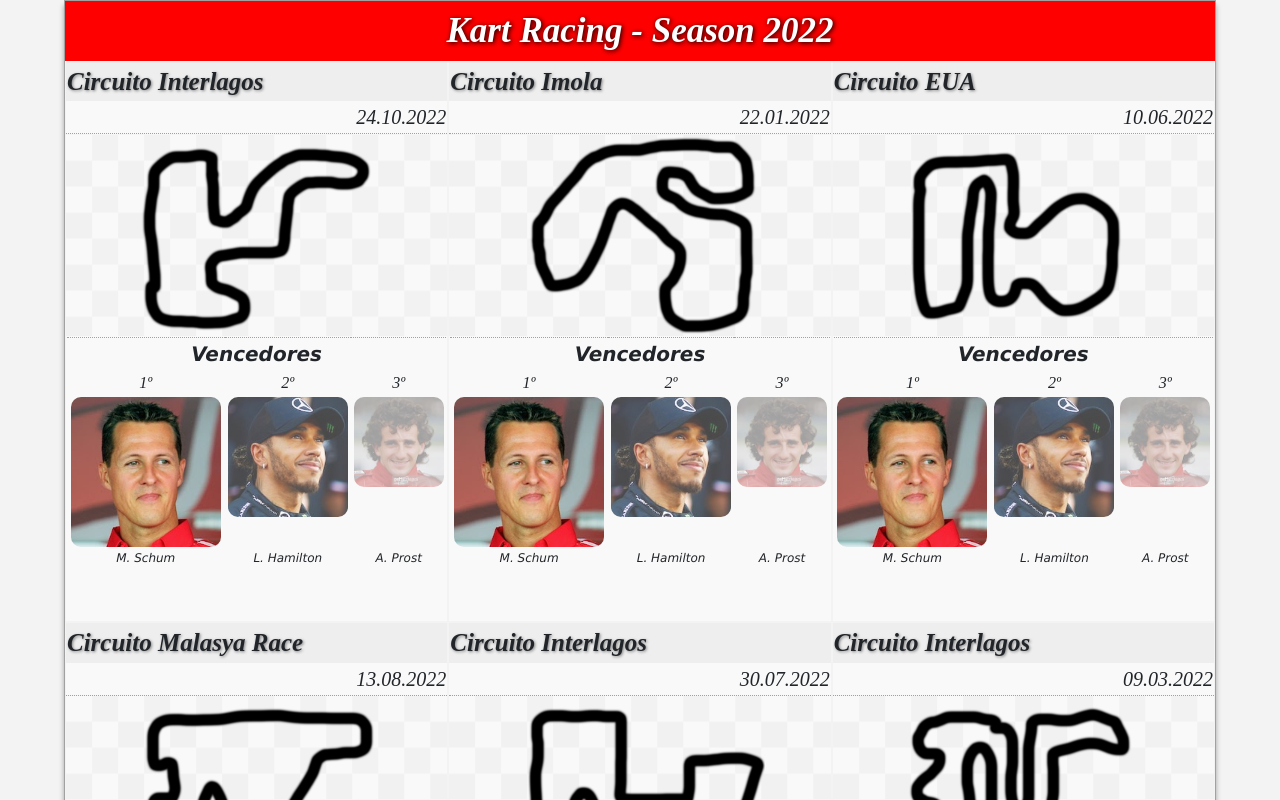
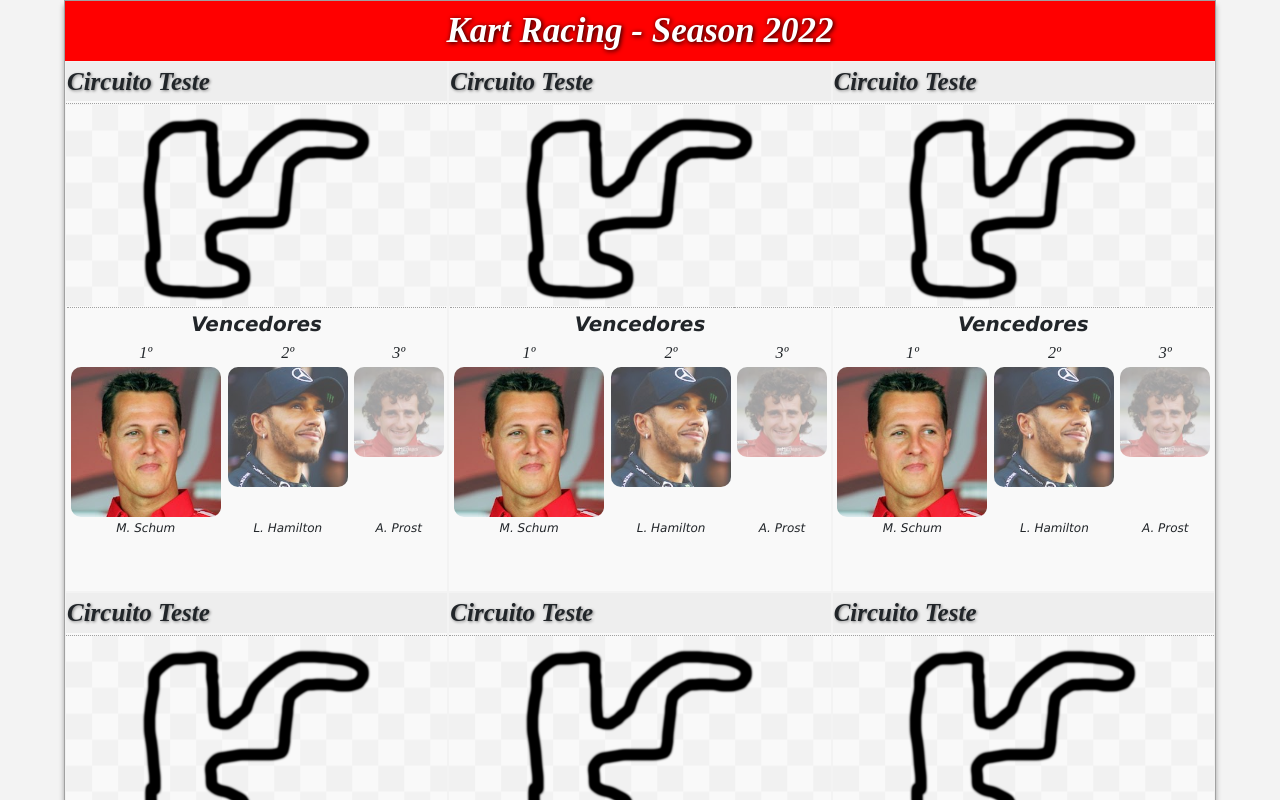
Before and after one commit to Strapa-Marcosoft/kart-racing-web, a React (Create React App) app: page /public/season in a window 1280 px wide. Shown: the top 800 px of the page. Built offline with nearby package versions, Linux system fonts and the light colour scheme; no server answers.

Commit message:
Starting putting some logic

```diff
--- a/src/components/public/Round.js
+++ b/src/components/public/Round.js
@@ -1,10 +1,42 @@
 import Winners from "./Winners";
-import {useState} from "react";
+import {useEffect, useState} from "react";
+import kartRacingApi from "../adm/AxiosConfig";
 
-function Round({locationName,locationId, roundDate }){
+function Round({roundId }){
 
-    //const [locationName, setLocationName] = useState([])
-    //const [roundDate, setRoundDate] = useState([])
+    const [locationName, setLocationName] = useState(null)
+    const [locationId, setLocationId] = useState("0")
+    const [roundDate, setRoundDate] = useState(null)
+
+    useEffect(() => {
+        getRoundDetails();
+    }, []);
+
+    function getRoundDetails() {
+
+/*        kartRacingApi.get('/roundEntities/'+roundId)
+            .then(res => {
+                setLocationId(res.data.location);
+                setRoundDate(res.data.date);
+            })*/
+
+       kartRacingApi.get('/roundEntities/'+roundId)
+            .then(async res => {
+                setLocationId(res.data.location);
+                setRoundDate(res.data.date);
+
+                let roundLocationName = Promise.all(async round => {
+                    let roundLocation = await kartRacingApi.get("/locationEntities/" + round.location)
+                        .then(res => res.data.title);
+                    return {
+                        roundLocation
+                    };
+                });
+
+                setLocationName(await roundLocationName)
+            })
+    }
+
 
     return(
         <div className="round">
@@ -12,7 +44,7 @@ function Round({locationName,locationId, roundDate }){
                 <tbody>
                     <tr>
                         <td className="locationName">
-                            Circuito {locationName}
+                            Circuito {locationName} Teste
                         </td>
                     </tr>
                     <tr>
@@ -27,7 +59,7 @@ function Round({locationName,locationId, roundDate }){
                     </tr>
                     <tr>
                         <td>
-                            <Winners />
+                            <Winners roundId="9"  />
                         </td>
                     </tr>
                 <tr>
--- a/src/components/public/Season.js
+++ b/src/components/public/Season.js
@@ -10,24 +10,24 @@ function Season(){
                 </tr>
                     <tr>
                         <td>
-                            <Round locationName="Interlagos" locationId="1" roundDate="24.10.2022"/>
+                            <Round roundId="2"/>
                         </td>
                         <td>
-                            <Round locationName="Imola" locationId="2"  roundDate="22.01.2022"/>
+                            <Round roundId="4"/>
                         </td>
                         <td>
-                            <Round locationName="EUA" locationId="3"  roundDate="10.06.2022"/>
+                            <Round roundId="9"/>
                         </td>
                     </tr>
                     <tr>
                         <td>
-                            <Round locationName="Malasya Race" locationId="4"  roundDate="13.08.2022"/>
+                            <Round roundId="10"/>
                         </td>
                         <td>
-                            <Round locationName="Interlagos" locationId="6" roundDate="30.07.2022"/>
+                            <Round roundId="11"/>
                         </td>
                         <td>
-                            <Round locationName="Interlagos" locationId="7" roundDate="09.03.2022"/>
+                            <Round roundId="12"/>
                         </td>
                     </tr>
                 </tbody>
--- a/src/components/public/Winners.js
+++ b/src/components/public/Winners.js
@@ -1,6 +1,17 @@
 import './public.css'
+import {useEffect, useState} from "react";
+import kartRacingApi from "../adm/AxiosConfig";
 
-function Winners(){
+function Winners({roundId}){
+
+
+    function getRoundDetails() {
+        kartRacingApi.get('/roundEntities/'+roundId)
+            .then(res => {
+
+            })
+    }
+
     return(
         <div>
             <table width="100%">
```
Also changed, not shown: src/img/location/0.png (added).
